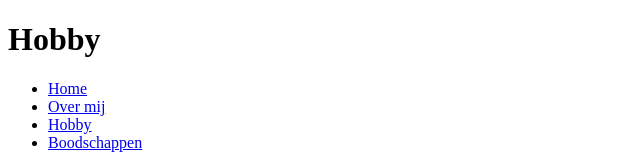
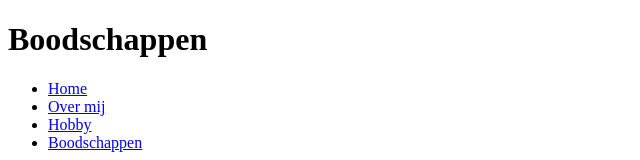
Before and after one commit to ABRWRS/webtech, a plain HTML site: page labo-01/boodschappen.html in a window 1280 px wide. Shown: the top 160 px of the page, without its empty margins (0-640 px from the left). Drawn offline with Linux system fonts and the light colour scheme.

Commit message:
Change header title from 'Hobby' to 'Boodschappen'

```diff
--- a/labo-01/boodschappen.html
+++ b/labo-01/boodschappen.html
@@ -7,7 +7,7 @@
 </head>
     <body>
         <header>
-            <h1>Hobby</h1>
+            <h1>Boodschappen</h1>
             <nav>
                 <ul>
                     <li><a href="index.html">Home</a></li>
```
